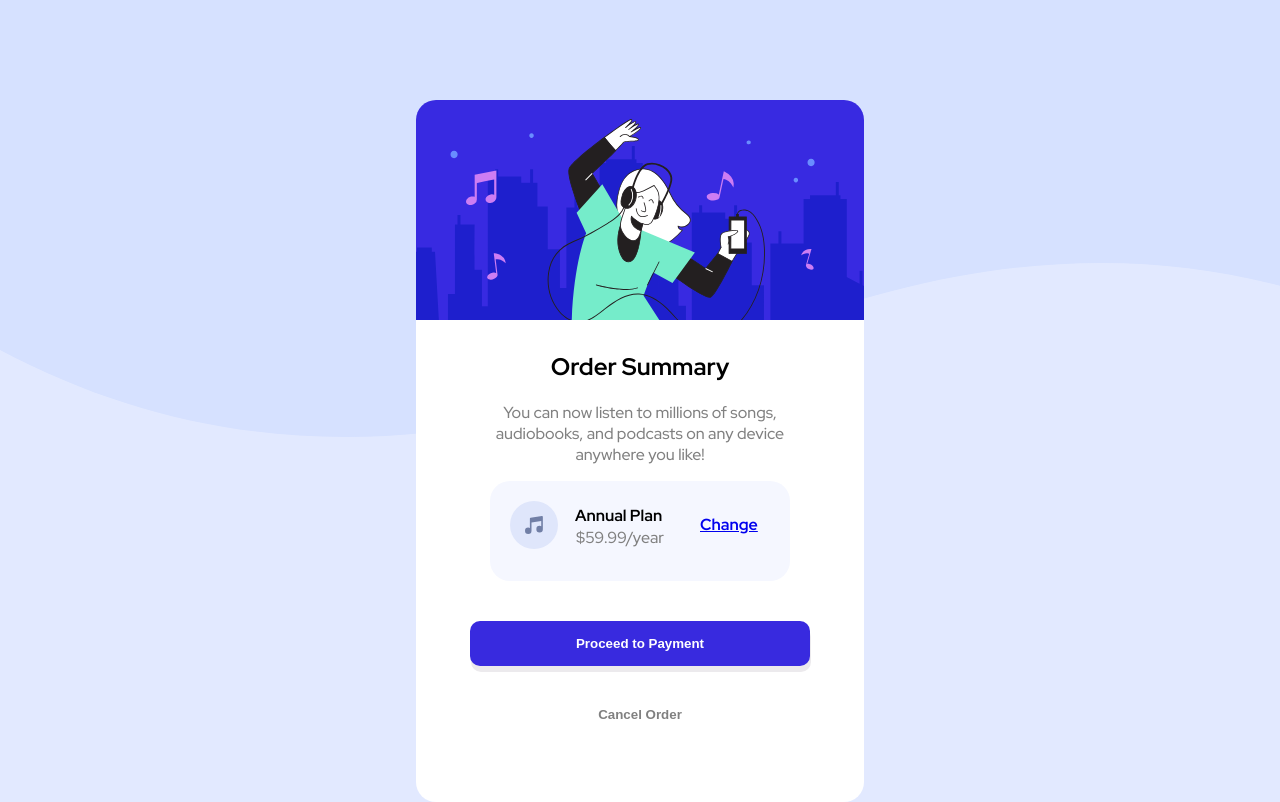
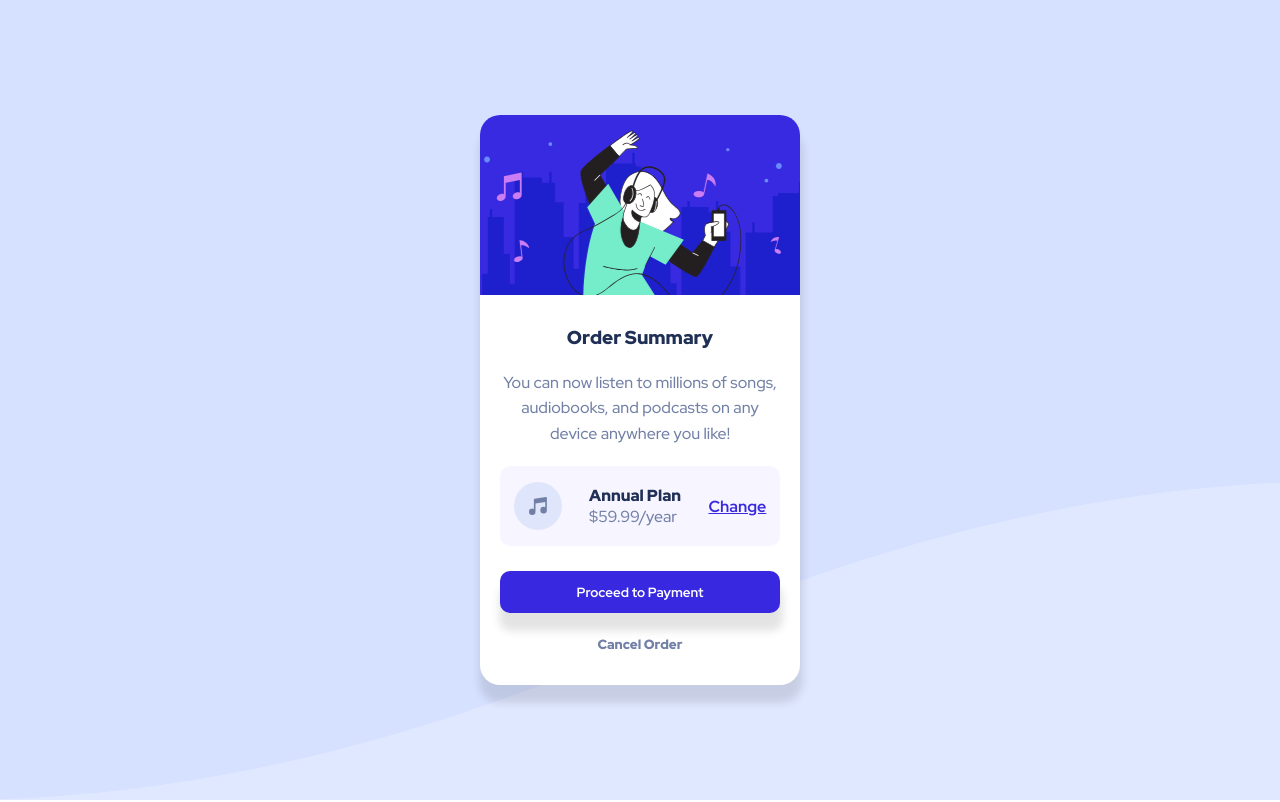
Before and after one commit to gianmisdev/order-summary-component-main, a plain HTML site: page index.html in a window 1280 px wide. Drawn offline with Linux system fonts and the light colour scheme.

Commit message:
Update index.html
Challenge complete

```diff
--- a/index.html
+++ b/index.html
@@ -12,174 +12,226 @@
   <title>Frontend Mentor | Order summary card</title>
   <!--INTERNAL STYLESHEET-->
   <style>
-    body
+    /* DOM OBJECT TAG - VARIABLES*/
+    :root
     {
-      font-size: 16px;
-      font-family: 'Red Hat Display', sans-serif;
-      background-image: url('images/pattern-background-desktop.svg');
-      background-repeat: no-repeat;
-      background-color: rgba(222, 230, 255, 0.864);
+      /* Colores */
+     /* Primary Colours */
+     --pale-blue: hsl(225, 100%, 94%);
+     --bright-blue: hsl(245, 75%, 52%);
+     /* Neutral */
+     --very-pale-blue: hsl(255, 100%, 98%);
+     --Desaturated-blue: hsl(224, 23%, 55%);
+     --Dark-blue: hsl(223, 47%, 23%);
 
-      border: 0;
-      margin: 0;
-      box-sizing: border-box;
-
-
+     --just-white: #ffffff;
+     /* Font */
+     --red-hat-display: 'Red Hat Display', sans-serif;
 
     }
 
-    .card-itself
+    *
     {
-      width: 35%;
-      height: 700px;
-      margin: auto;
-      margin-top: 100px;
+      box-sizing: border-box;
+      margin: 0;
+      padding: 0;
+    }
 
+    html
+    {
+      font-family: var(--red-hat-display);
+    }
+
+    button
+    {
+      border: none;
+      background: none;
+
+      width: 100%;
+
+      font-family: var(--red-hat-display);
+      font-weight: 700;
+
+      cursor: pointer;
+
+      padding: 12px 24px;
+
+      margin: 5px 0;
+    }
+
+    .main-container
+    {
+      display: flex;
+      justify-content: center;
+      align-items: center;
+
+      width: 100vw;
+      height: 100vh;
+      background-color: var(--pale-blue);
+
+      background-image: url(images/pattern-background-mobile.svg);
+      background-position: center;
+      background-repeat: no-repeat;
+      background-size: cover;
+
+    }
+
+    .order-card
+    {
+      width: 320px;
+
+      background-color: var(--just-white);
 
       border-radius: 20px;
     }
-    .card-header
+
+    .order-card__img
     {
-      height: 220px;
-      background-image: url('images/illustration-hero.svg');
-      border-radius: 20px 20px 0px 0px;
+      background-image: url("images/illustration-hero.svg");
+      background-position: center;
+      background-repeat: no-repeat;
+      background-size: cover;
 
-      margin: 0px;
-      padding: 0;
-    }
-    .card-body
-    {
-      background-color: white;
-      height: 460px;
-      border-radius: 0px 0px 20px 20px;
+      width: 100%;
+      height: 180px;
 
-      padding: 11px;
+      border-radius: 20px 20px 0 0;
 
     }
-    h2
+
+    .order-card__info
     {
+      padding: 15px 20px;
       text-align: center;
     }
-    p
+
+    .info__title
     {
-      text-align: center;
-      color: grey;
+      font-weight: 900;
+      color: var(--Dark-blue);
+      margin-top: 15px;
     }
 
-    #anual-plan
+    .info__paragraph
     {
-      height: 100px;
-      width: 300px;
-      border: none;
-      margin: 0 auto;
-      border-radius: 20px;
-      background-color: hsl(225, 100%, 98%);
+      margin: 20px 0;
+      color: var(--Desaturated-blue);
+      line-height: 1.6rem;
     }
 
-    #icon-music
+    .info__summary
     {
-      position: relative;
-      top: 20px;
-      left: 20px;
-    }
-    #title
-    {
-      position: relative;
-      left: 85px;
-      bottom: 50px;
+      display: flex;
+      justify-content: space-around;
+      align-items: center;
+
+      width: 100%;
+      height: 80px;
+
+      background-color: var(--very-pale-blue);
+      border-radius: 10px;
+      margin: 20px 0;
     }
 
-    #price
+    .summary__detail
     {
-      position: relative;
-      bottom: 70px;
-      right: 20px;
+      text-align: left;
     }
-    #change
+
+    .summary__detail h2
     {
-      position: relative;
-      left: 210px;
-      bottom: 120px;
-      font-weight: bold;
+      font-weight: 900;
+      font-size: 1rem;
+      color: var(--Dark-blue);
     }
-    #change:active
+    .summary__detail span
     {
+      color: var(--Desaturated-blue);
+    }
 
-      color: rgb(89, 89, 225)
+    .summary__change
+    {
+      color: var(--bright-blue);
+      font-weight: 700;
     }
-    .buttons
+
+    .primary-button
     {
-      margin-top: 40px;
-      text-align: center;
+      background-color: var(--bright-blue);
+      border-radius: 10px;
+      color: var(--just-white);
 
+      box-shadow: 1px 16px 8px 2px rgba(0, 0, 0, 0.11);
     }
-    #payment
+
+    .secondary-button
     {
-      width: 80%;
-      height: 45px;
+      color: var(--Desaturated-blue);
+      font-weight: 800;
+    }
 
-      border-radius: 10px;
-      color: white;
-      font-weight: bold;
-      background-color: rgb(56, 42, 223);
-      border: none;
+    @media only screen and (min-width: 1440px) {
+      .main-container
+      {
+        background-image: url(images/pattern-background-desktop.svg);
+        background-position: top;
+        background-size: contain;
+      }
 
-      box-shadow: 1px 6px rgb(236, 234, 237);
+      .order-card
+      {
+        width: 400px;
+        background-color: var(--just-white);
+        border-radius: 20px;
+      }
 
+      .order-card__info
+      {
+        padding: 15px 40px;
+        text-align: center;
+      }
     }
-    #payment:hover
+
+    .shadow
     {
-      cursor: pointer;
-    }
-    #payment:active
-    {
-      background-color: rgb(89, 78, 228);
-    }
-    #cancel
-    {
-      background-color: transparent;
-      color: gray;
-      border: none;
-      font-weight: bold;
-
-      margin-top: 40px;
-    }
-    #cancel:hover
-    {
-      cursor: pointer;
-    }
-    #cancel:active
-    {
-      color: black;
+      box-shadow: 1px 16px 8px 2px rgba(0, 0, 0, 0.11);
     }
 
   </style>
+
 </head>
 <body>
-  <div class="card-itself">
-    <div class="card-header">
-    </div>
-    <div class="card-body">
-      <h2>Order Summary</h2>
-      <p>You can now listen to millions of songs, <br>
-        audiobooks, and podcasts on any device <br>
-        anywhere you like!</p>
 
-        <div id="anual-plan">
-          <!--MUSIC ICON-->
-          <img src="images/icon-music.svg" id="icon-music">
+  <main class="main-container">
 
-          <h4 id="title">Annual Plan</h4>
-          <p id="price">$59.99/year</p>
-          <a href="#" id="change">Change</a>
+    <section class="order-card shadow">
+
+      <article class="order-card__img">
+
+      </article>
+
+      <article class="order-card__info">
+        <h1 class="info__title">Order Summary</h1>
+        <p class="info__paragraph">You can now listen to millions of
+          songs, audiobooks, and podcasts on any
+          device anywhere you like!</p>
+
+        <div class="info__summary">
+          <img src="images/icon-music.svg" alt="music icon" class="summary__icon">
+          <div class="summary__detail">
+            <h2>Annual Plan</h2>
+            <span>$59.99/year</span>
+          </div>
+          <a href="" class="summary__change">Change</a>
         </div>
-        <div class="buttons">
-          <button id="payment" type="button">Proceed to Payment</button>
-          <br>
-          <button id="cancel" type="button">Cancel Order</button>
-        </div>
-    </div>
-  </div>
+
+        <button class="button primary-button">Proceed to Payment</button>
+        <button class="button secondary-button">Cancel Order</button>
+      </article>
+
+    </section>
+
+  </main>
 
 </body>
 </html>
```
